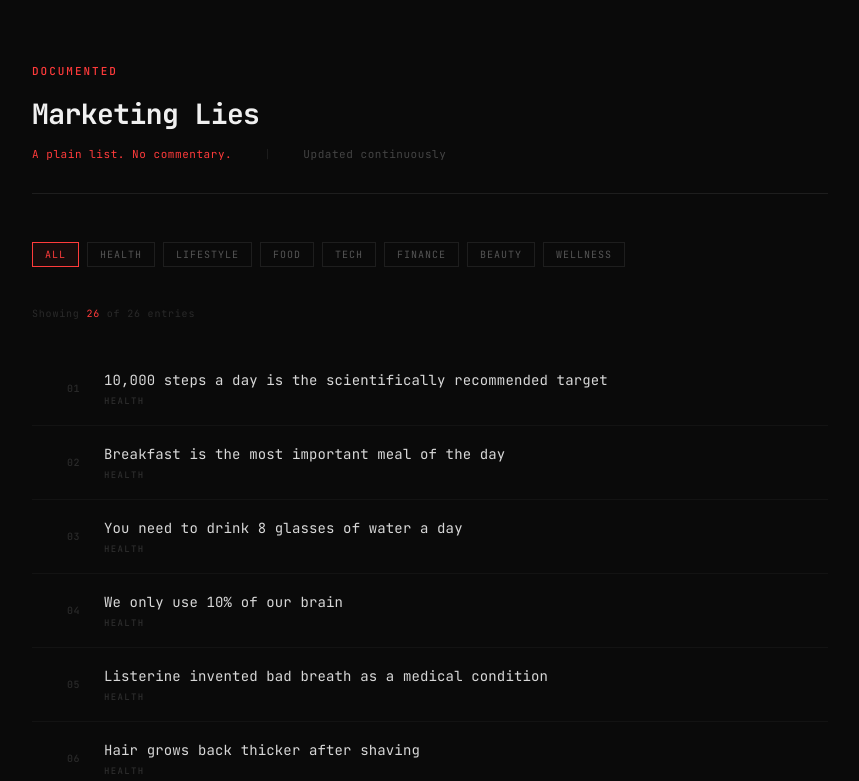
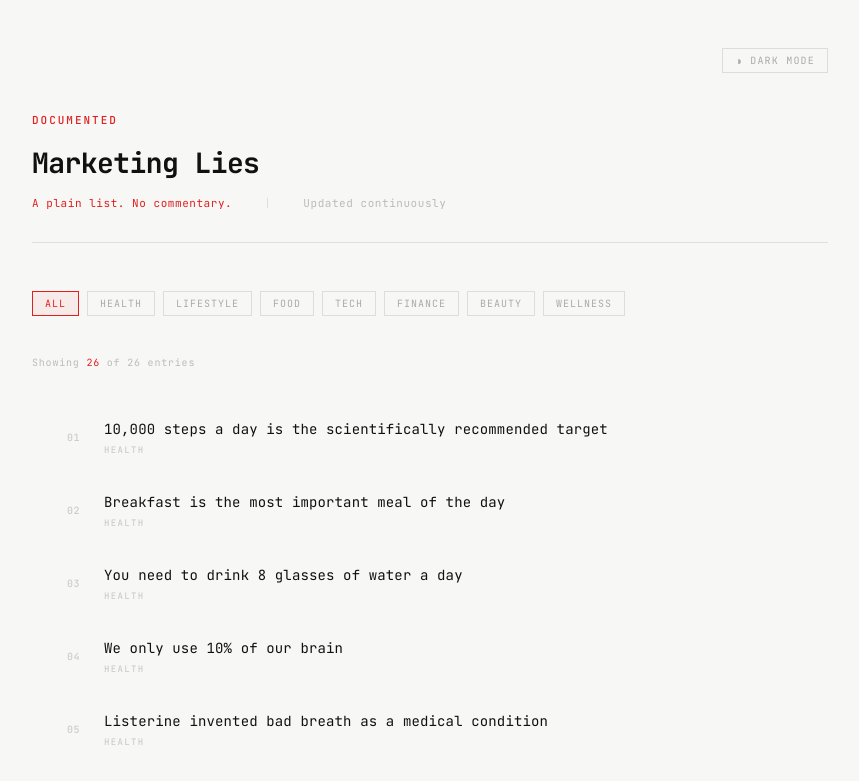
Before and after one commit to inputspace/marketinglies, a plain HTML site: page index.html in a window 1280 px wide. Shown: the top 781 px of the page, without its empty margins (210-1069 px from the left). Drawn offline with Linux system fonts and the light colour scheme.

Commit message:
Add theme toggle functionality and update styles
Updated the HTML structure to support a theme toggle feature and improved CSS variable usage for styling.

```diff
--- a/index.html
+++ b/index.html
@@ -1,5 +1,5 @@
 <!DOCTYPE html>
-<html lang="en">
+<html lang="en" data-theme="light">
 <head>
 <meta charset="UTF-8">
 <meta name="viewport" content="width=device-width, initial-scale=1.0">
@@ -11,21 +11,95 @@
 <style>
 * { box-sizing: border-box; margin: 0; padding: 0; }
 
+:root {
+  --bg: #f7f7f5;
+  --bg-hover: #f0f0ed;
+  --text-primary: #111111;
+  --text-secondary: #999;
+  --text-muted: #bbb;
+  --text-index: #ccc;
+  --text-cat: #ccc;
+  --border: #e4e4e0;
+  --border-header: #e0e0db;
+  --border-entry: #ebebе8;
+  --accent: #e02020;
+  --accent-bg: rgba(224,32,32,0.06);
+  --filter-color: #aaa;
+  --filter-border: #ddd;
+  --footer-url: #bbb;
+  --submit-color: #aaa;
+  --submit-border: #ddd;
+  --meta-divider: #ddd;
+  --meta-right: #bbb;
+}
+
+[data-theme="dark"] {
+  --bg: #0a0a0a;
+  --bg-hover: #0d0d0d;
+  --text-primary: #d8d8d8;
+  --text-secondary: #555;
+  --text-muted: #333;
+  --text-index: #2a2a2a;
+  --text-cat: #2e2e2e;
+  --border: #1e1e1e;
+  --border-header: #1e1e1e;
+  --border-entry: #131313;
+  --accent: #ff3b3b;
+  --accent-bg: rgba(255,59,59,0.05);
+  --filter-color: #555;
+  --filter-border: #1e1e1e;
+  --footer-url: #2a2a2a;
+  --submit-color: #333;
+  --submit-border: #1e1e1e;
+  --meta-divider: #1e1e1e;
+  --meta-right: #444;
+}
+
 html, body {
   font-family: 'JetBrains Mono', monospace;
-  background: #0a0a0a;
-  color: #c8c8c8;
+  background: var(--bg);
+  color: var(--text-primary);
   min-height: 100vh;
+  transition: background 0.2s, color 0.2s;
 }
 
 .ml-root {
   max-width: 860px;
   margin: 0 auto;
-  padding: 4rem 2rem 6rem;
+  padding: 3rem 2rem 6rem;
+}
+
+.ml-topbar {
+  display: flex;
+  justify-content: flex-end;
+  margin-bottom: 2.5rem;
+}
+
+.ml-toggle {
+  font-family: 'JetBrains Mono', monospace;
+  font-size: 10px;
+  letter-spacing: 0.12em;
+  text-transform: uppercase;
+  color: var(--submit-color);
+  border: 1px solid var(--submit-border);
+  background: transparent;
+  padding: 5px 12px;
+  cursor: pointer;
+  transition: all 0.15s;
+  display: flex;
+  align-items: center;
+  gap: 7px;
+}
+
+.ml-toggle:hover { color: var(--accent); border-color: var(--accent); }
+
+.ml-toggle-icon {
+  font-size: 12px;
+  line-height: 1;
 }
 
 .ml-header {
-  border-bottom: 1px solid #1e1e1e;
+  border-bottom: 1px solid var(--border-header);
   padding-bottom: 2rem;
   margin-bottom: 3rem;
 }
@@ -34,7 +108,7 @@
   font-size: 11px;
   font-weight: 500;
   letter-spacing: 0.18em;
-  color: #ff3b3b;
+  color: var(--accent);
   text-transform: uppercase;
   margin-bottom: 1.2rem;
 }
@@ -42,7 +116,7 @@
 .ml-h1 {
   font-size: 28px;
   font-weight: 700;
-  color: #f0f0f0;
+  color: var(--text-primary);
   line-height: 1.2;
   letter-spacing: -0.02em;
 }
@@ -50,7 +124,7 @@
 .ml-meta {
   margin-top: 1rem;
   font-size: 11px;
-  color: #444;
+  color: var(--meta-right);
   letter-spacing: 0.05em;
   display: flex;
   gap: 2rem;
@@ -58,7 +132,8 @@
   flex-wrap: wrap;
 }
 
-.ml-meta span { color: #ff3b3b; }
+.ml-meta .accent { color: var(--accent); }
+.ml-meta .divider { color: var(--meta-divider); }
 
 .ml-filter-row {
   display: flex;
@@ -73,15 +148,15 @@
   letter-spacing: 0.1em;
   text-transform: uppercase;
   padding: 5px 12px;
-  border: 1px solid #1e1e1e;
+  border: 1px solid var(--filter-border);
   background: transparent;
-  color: #555;
+  color: var(--filter-color);
   cursor: pointer;
   transition: all 0.15s;
 }
 
-.ml-filter:hover { border-color: #333; color: #888; }
-.ml-filter.active { border-color: #ff3b3b; color: #ff3b3b; background: rgba(255,59,59,0.05); }
+.ml-filter:hover { border-color: var(--text-secondary); color: var(--text-secondary); }
+.ml-filter.active { border-color: var(--accent); color: var(--accent); background: var(--accent-bg); }
 
 .ml-list { list-style: none; }
 
@@ -90,23 +165,21 @@
   grid-template-columns: 48px 1fr auto;
   gap: 0 1.5rem;
   padding: 18px 0;
-  border-bottom: 1px solid #131313;
+  border-bottom: 1px solid var(--border-entry);
   cursor: default;
   transition: background 0.1s;
-  position: relative;
   align-items: center;
 }
 
-.ml-entry:hover { background: #0d0d0d; }
+.ml-entry:hover { background: var(--bg-hover); }
 
 .ml-entry:hover .ml-stamp {
   opacity: 1;
-  transform: rotate(-4deg);
 }
 
 .ml-index {
   font-size: 10px;
-  color: #2a2a2a;
+  color: var(--text-index);
   font-weight: 500;
   letter-spacing: 0.05em;
   text-align: right;
@@ -118,7 +191,7 @@
 .ml-lie {
   font-size: 14px;
   font-weight: 400;
-  color: #d8d8d8;
+  color: var(--text-primary);
   line-height: 1.5;
   letter-spacing: 0.01em;
 }
@@ -128,7 +201,7 @@
   font-weight: 500;
   letter-spacing: 0.15em;
   text-transform: uppercase;
-  color: #2e2e2e;
+  color: var(--text-cat);
   margin-top: 4px;
 }
 
@@ -136,11 +209,11 @@
   font-size: 9px;
   font-weight: 700;
   letter-spacing: 0.2em;
-  color: #ff3b3b;
-  border: 1px solid #ff3b3b;
+  color: var(--accent);
+  border: 1px solid var(--accent);
   padding: 2px 6px;
   opacity: 0;
-  transition: opacity 0.15s, transform 0.15s;
+  transition: opacity 0.15s;
   user-select: none;
   text-transform: uppercase;
   transform: rotate(-4deg);
@@ -149,17 +222,17 @@
 
 .ml-count {
   font-size: 10px;
-  color: #2a2a2a;
+  color: var(--text-muted);
   letter-spacing: 0.08em;
   margin-bottom: 2rem;
 }
 
-.ml-count span { color: #ff3b3b; }
+.ml-count span { color: var(--accent); }
 
 .ml-footer {
   margin-top: 4rem;
   padding-top: 1.5rem;
-  border-top: 1px solid #1a1a1a;
+  border-top: 1px solid var(--border);
   display: flex;
   justify-content: space-between;
   align-items: center;
@@ -169,7 +242,7 @@
 
 .ml-footer-left {
   font-size: 10px;
-  color: #2a2a2a;
+  color: var(--footer-url);
   letter-spacing: 0.08em;
 }
 
@@ -178,8 +251,8 @@
   font-size: 10px;
   letter-spacing: 0.12em;
   text-transform: uppercase;
-  color: #333;
-  border: 1px solid #1e1e1e;
+  color: var(--submit-color);
+  border: 1px solid var(--submit-border);
   background: transparent;
   padding: 6px 14px;
   cursor: pointer;
@@ -188,10 +261,10 @@
   display: inline-block;
 }
 
-.ml-submit:hover { color: #ff3b3b; border-color: #ff3b3b; }
+.ml-submit:hover { color: var(--accent); border-color: var(--accent); }
 
 @media (max-width: 600px) {
-  .ml-root { padding: 2.5rem 1.25rem 4rem; }
+  .ml-root { padding: 2rem 1.25rem 4rem; }
   .ml-h1 { font-size: 22px; }
   .ml-entry { grid-template-columns: 36px 1fr; }
   .ml-stamp { display: none; }
@@ -200,13 +273,21 @@
 </head>
 <body>
 <div class="ml-root">
+
+  <div class="ml-topbar">
+    <button class="ml-toggle" id="themeToggle" onclick="toggleTheme()">
+      <span class="ml-toggle-icon" id="toggleIcon">◑</span>
+      <span id="toggleLabel">Dark mode</span>
+    </button>
+  </div>
+
   <header class="ml-header">
     <p class="ml-title">Documented</p>
     <h1 class="ml-h1">Marketing Lies</h1>
     <div class="ml-meta">
-      <span>A plain list. No commentary.</span>
-      <span style="color:#1e1e1e">|</span>
-      <span style="color:#444">Updated continuously</span>
+      <span class="accent">A plain list. No commentary.</span>
+      <span class="divider">|</span>
+      <span>Updated continuously</span>
     </div>
   </header>
 
@@ -252,10 +333,18 @@
 
 const cats = ['All', ...new Set(lies.map(l => l.cat))];
 let active = 'All';
+let isDark = false;
 
 const filtersEl = document.getElementById('filters');
 const listEl = document.getElementById('list');
 const countEl = document.getElementById('count');
+
+function toggleTheme() {
+  isDark = !isDark;
+  document.documentElement.setAttribute('data-theme', isDark ? 'dark' : 'light');
+  document.getElementById('toggleLabel').textContent = isDark ? 'Light mode' : 'Dark mode';
+  document.getElementById('toggleIcon').textContent = isDark ? '○' : '◑';
+}
 
 function render() {
   const filtered = active === 'All' ? lies : lies.filter(l => l.cat === active);
```
